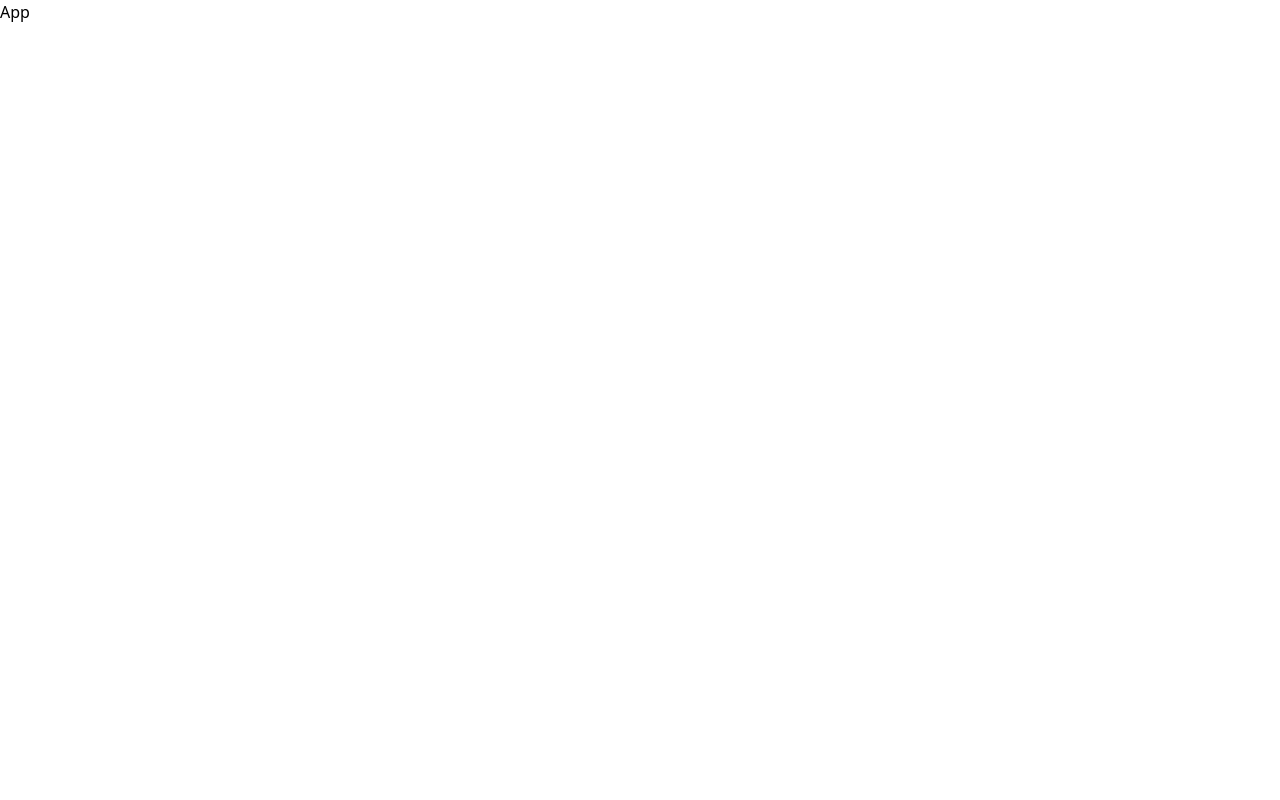
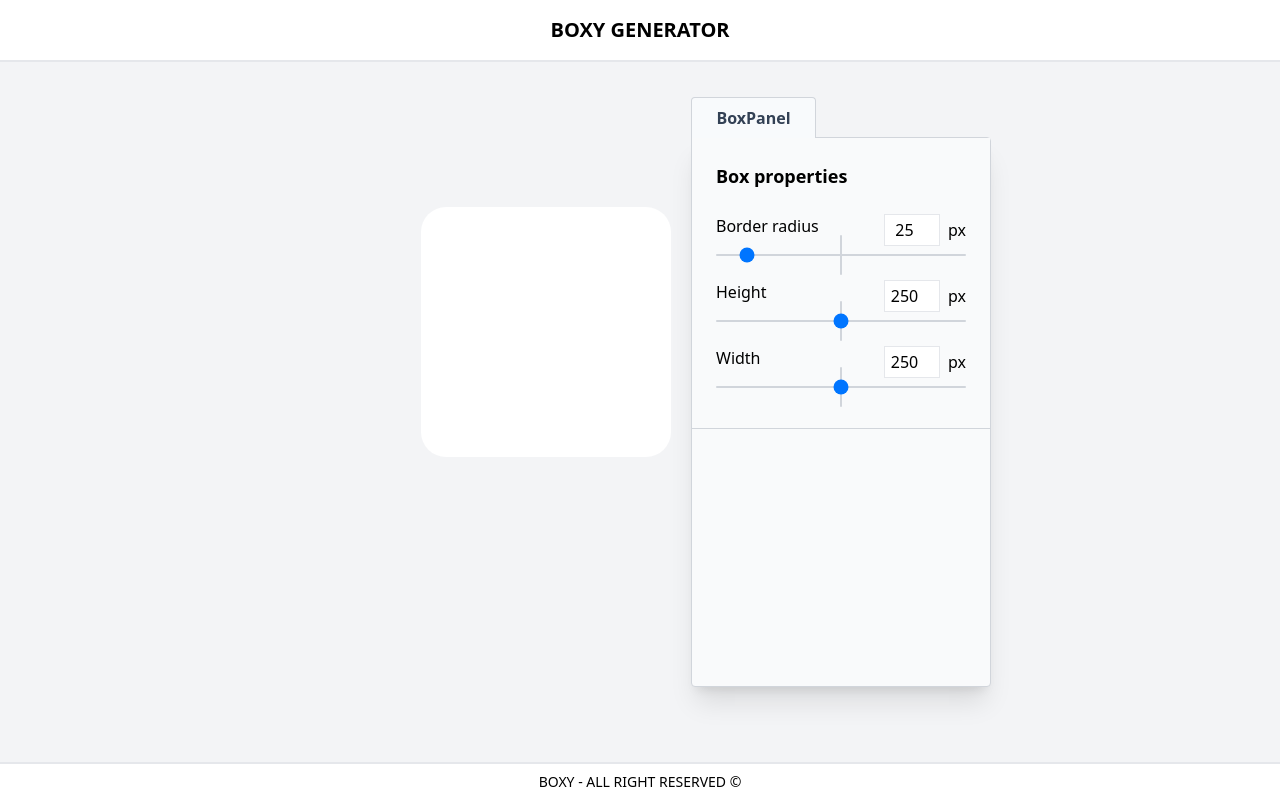
Before and after one commit to ledemkam/test-task, a React (Vite) app: page / in a window 1280 px wide. Built offline with nearby package versions, Linux system fonts and the light colour scheme.

Commit message:
feat(boxpanel): input range set-up

```diff
--- a/src/App.tsx
+++ b/src/App.tsx
@@ -1,8 +1,19 @@
+import Footer from "./components/Footer";
+import Header from "./components/Header";
+import LeftContainer from "./layout/LeftContainer";
+import Visualize from "./layout/Visualize/Visualize";
 
 export default function App() {
 
 
   return (
-    <div>App</div>
+    <div className="min-h-screen flex flex-col">
+    <Header />
+    <main className="flex flex-wrap justify-center items-center flex-grow bg-gray-100 px-10 md:flex-nowrap">
+      <Visualize />
+      <LeftContainer />
+    </main>
+    <Footer />
+  </div>
   )
 }
--- /dev/null
+++ b/src/components/Footer.tsx
@@ -0,0 +1,7 @@
+export default function Footer() {
+  return (
+    <footer className="p-2 border-t-2 border-gray-200">
+      <p className="text-sm text-center uppercase">Boxy - All right reserved ©</p>
+    </footer>
+  )
+}
--- /dev/null
+++ b/src/components/Header.tsx
@@ -0,0 +1,7 @@
+export default function Header() {
+  return (
+    <header className="p-4 border-b-2 border-gray-200">
+      <h1 className="text-xl text-center uppercase font-semibold">Boxy generator</h1>
+    </header>
+  )
+}
--- a/src/features/boxSlices.ts
+++ b/src/features/boxSlices.ts
@@ -3,6 +3,7 @@ import { RootState } from "../store";
 
 
 export interface IBoxProperties {
+   id :number
    inputNumber: number,
    name: string,
    value: number | string,
@@ -13,6 +14,7 @@ export interface IBoxProperties {
 
 const initialState:Array<IBoxProperties> = [
   {
+    id: 1,
     inputNumber: 1,
     name: "Border radius",
     value: 25,
@@ -20,6 +22,7 @@ const initialState:Array<IBoxProperties> = [
     minMax: [0, 250]
   },
   {
+    id: 2,
     inputNumber: 2,
     name: "Height",
     value: 250,
@@ -27,20 +30,13 @@ const initialState:Array<IBoxProperties> = [
     minMax: [0, 500]
   },
   {
+    id: 3,
     inputNumber: 3,
     name: "Width",
     value: 250,
     type: "range",
     minMax: [0, 500]
-  },
-  {
-    inputNumber: 4,
-    name: "Background color",
-    value: "#fff",
-    type: "color",
-    minMax: [0, 255],
-    slice: "boxProperties"
-  },
+  }
 ]
 
 export const boxSlices = createSlice({
--- /dev/null
+++ b/src/layout/BoxPanel/BoxPanel.tsx
@@ -0,0 +1,19 @@
+import { useSelector } from "react-redux";
+import { RootState } from "../../store";
+import BoxRange from "./BoxRange";
+
+export default function BoxPanel() {
+   const boxState = useSelector((state: RootState) => state.boxReducer);
+
+
+
+
+  return (
+    <div className="bg-gray-50 px-6 py-4 border-b border-gray-300">
+      <p className="font-bold text-lg my-2">Box properties</p>
+      {boxState?.map((input) => (
+        <BoxRange key={input.id} inputData={input} />
+      ))}
+    </div>
+  )
+}
--- /dev/null
+++ b/src/layout/BoxPanel/BoxRange.tsx
@@ -0,0 +1,52 @@
+import { useDispatch } from "react-redux";
+import { IBoxProperties, updateBoxValue } from "../../features/boxSlices"
+import { AppDispatch } from "../../store";
+
+
+type BoxRangeProps = {
+  inputData: IBoxProperties
+}
+
+
+const BoxRange = ({inputData}:BoxRangeProps) => {
+  const dispatch = useDispatch<AppDispatch>();
+
+   const handleInputs = (e: React.ChangeEvent<HTMLInputElement>) => {
+    const value = e.target.value;
+    dispatch(updateBoxValue({
+      ...inputData,
+      value: value
+    }))
+
+
+    }
+
+  return (
+    <div className="my-6">
+      <div className="flex justify-between">
+        <p>{inputData.name}</p>
+        <div className="flex items-baseline mb-2">
+          <input
+          value={inputData.value}
+          onChange={handleInputs}
+          className="w-14 h-8 mr-2 border border-gray-200 text-center"
+          type="number"
+          />
+          <p>px</p>
+        </div>
+      </div>
+      <div className="relative z-0 w-full flex items-center">
+        <input
+        min={inputData.minMax[0]}
+        max={inputData.minMax[1]}
+        value={inputData.value}
+        onChange={handleInputs}
+        className="w-full h-[2px] bg-gray-300 rounded-lg appearance-none cursor-pointer"
+        type="range"
+        />
+        <div className="absolute -z-10 top-1/2 left-1/2 -translate-y-1/2 -translate-x-1/2 w-0.5 h-10 bg-gray-300 rounded"></div>
+      </div>
+    </div>
+  );
+}
+export default BoxRange
--- /dev/null
+++ b/src/layout/LeftContainer.tsx
@@ -0,0 +1,29 @@
+import { useState } from "react"
+import BoxPanel from "./BoxPanel/BoxPanel"
+
+export default function LeftContainer() {
+  const [tabs, setTabs] = useState(0)
+
+  const tabsList = [
+    {name: "BoxPanel", component: <BoxPanel />}
+  ]
+
+  return (
+    <div className="relative mt-20 w-[300px] h-[550px] border rounded-b rounded-tr border-gray-300 shadow-xl bg-gray-50 md:mt-0">
+      <div className="flex absolute -translate-y-full -left-[1px]">
+        {tabsList.map((tab, index) => (
+          <button
+          key={index}
+          onClick={() => setTabs(index)}
+          className="min-w-[125px] py-2 px-3 mr-4 font-bold border-t border-x border-gray-300 bg-slate-50 hover:bg-slate-200 text-slate-700 rounded-t focus:outline-none focus:ring-2 ring-inset focus:ring-blue-300"
+          >
+            {tab.name}
+          </button>
+        ))}
+      </div>
+      <div className="h-full overflow-auto">
+          {tabsList[tabs].component}
+      </div>
+    </div>
+  )
+}
--- /dev/null
+++ b/src/layout/Visualize/Visualize.tsx
@@ -0,0 +1,21 @@
+import { useSelector } from "react-redux";
+import { RootState } from "../../store";
+
+export default function Visualize() {
+
+   const boxState = useSelector((state: RootState) => state.boxReducer);
+  return (
+    <div className="flex flex-col p-5 ml-10 lg:ml-28">
+      <div
+      className="w-[250px] h-[250px] bg-white rounded-xl mb-20 lg:mb-40"
+      style={{
+        borderRadius:`${boxState[0].value}px`,
+        height:`${boxState[1].value}px`,
+        width:`${boxState[2].value}px`,
+      }}
+      >
+
+      </div>
+    </div>
+  )
+}
```
